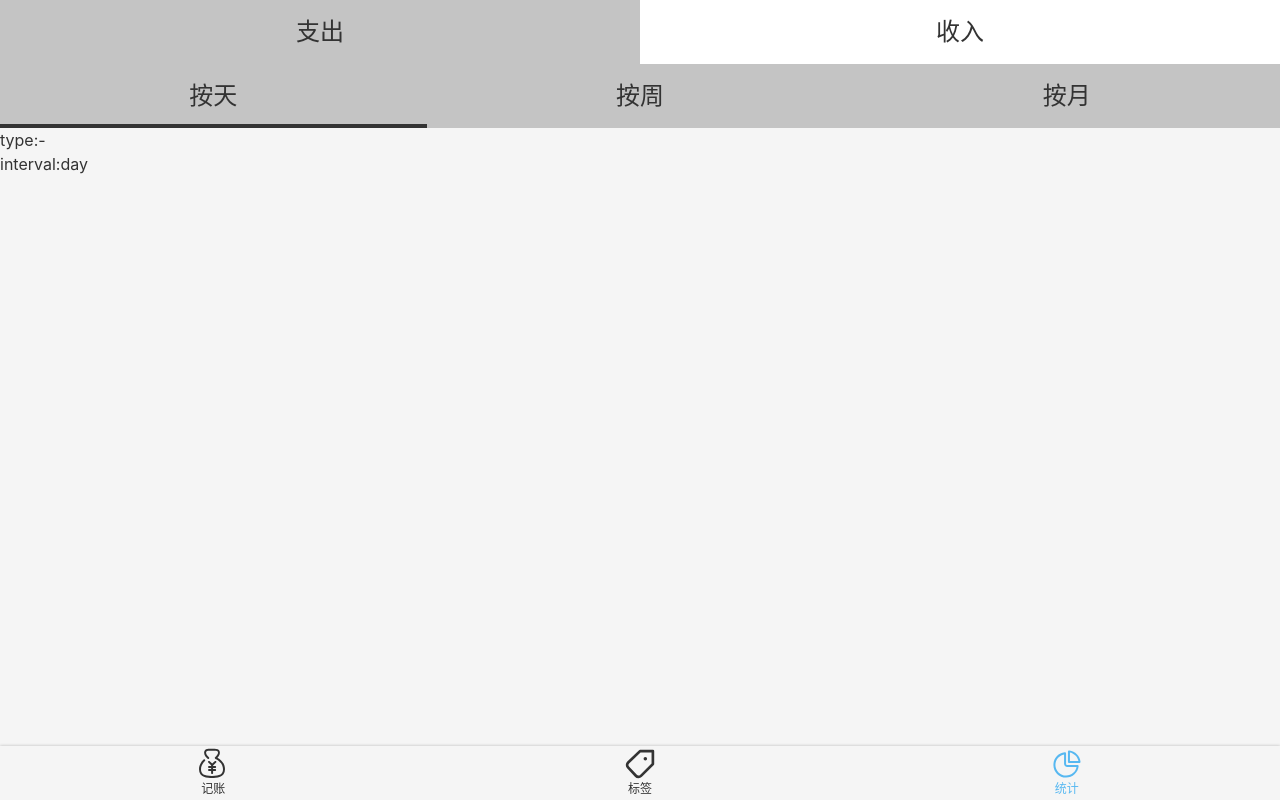
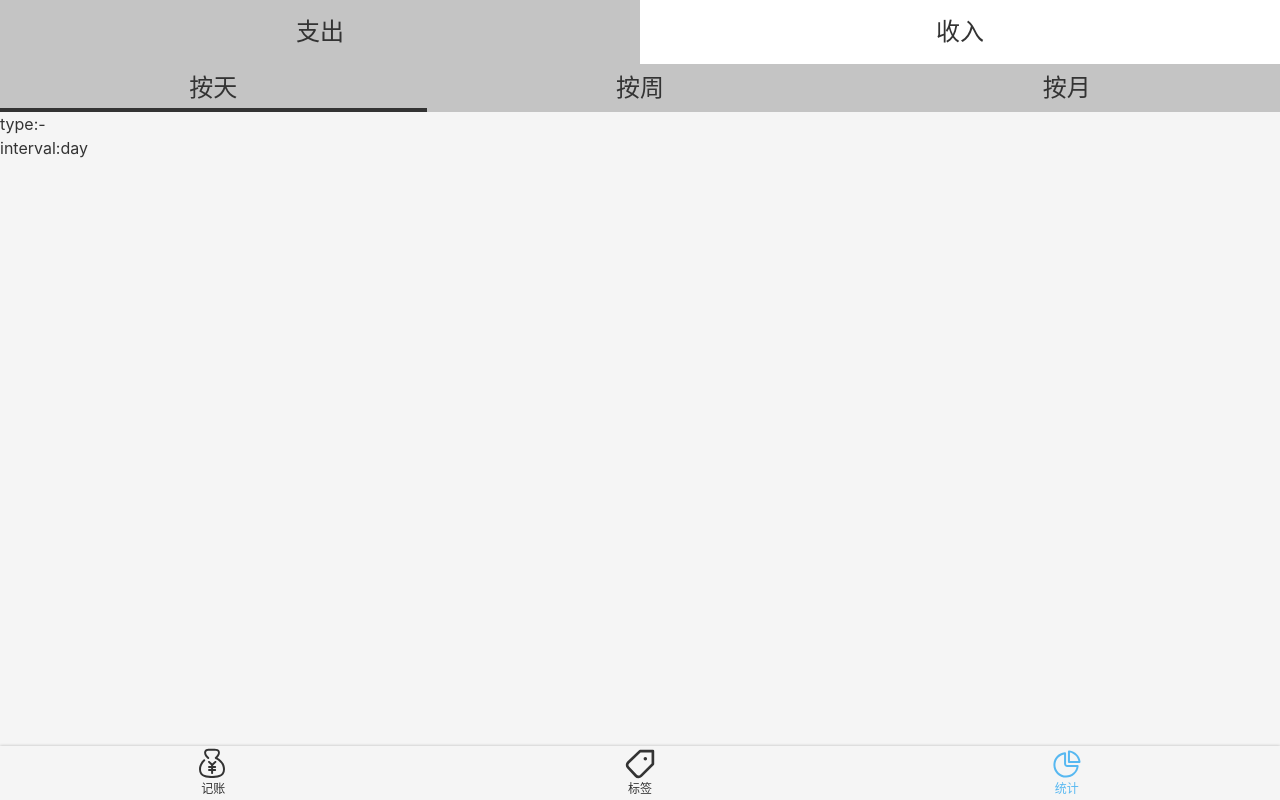
Before and after one commit to HHuangYQ/morney-1, a Vue app: page /#/statistics in a window 1280 px wide. Built offline with nearby package versions, Linux system fonts and the light colour scheme.

Commit message:
更新css

```diff
--- a/src/components/Tabs.vue
+++ b/src/components/Tabs.vue
@@ -1,6 +1,6 @@
 <template>
-  <ul class="tabs">
-    <li v-for="item in dataSource" :key="item.value"
+  <ul :class="{[classPrefix+'-tabs']:classPrefix}" class="tabs">
+    <li v-for="item in dataSource" :key="item.value" class="tabs-item"
         :class="liClass(item  )" @click="select(item)">{{ item.text }}
     </li>
   </ul>
@@ -40,7 +40,7 @@ export default class Tabs extends Vue {
   text-align: center;
   font-size: 24px;
 
-  > li {
+   &-item {
     width: 50%;
     height: 64px;
     display: flex;
--- a/src/views/Statistics.vue
+++ b/src/views/Statistics.vue
@@ -40,4 +40,7 @@ export default class Statistics extends Vue {
     }
   }
 }
+ ::v-deep .interval-tabs-item{
+  height: 48px;
+}
 </style>
```
